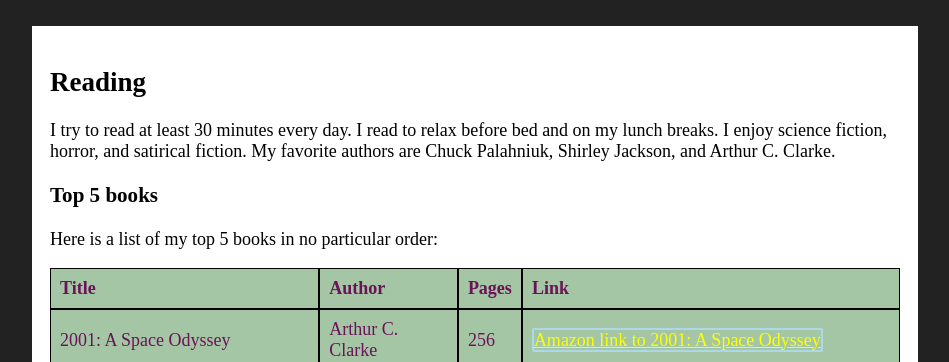
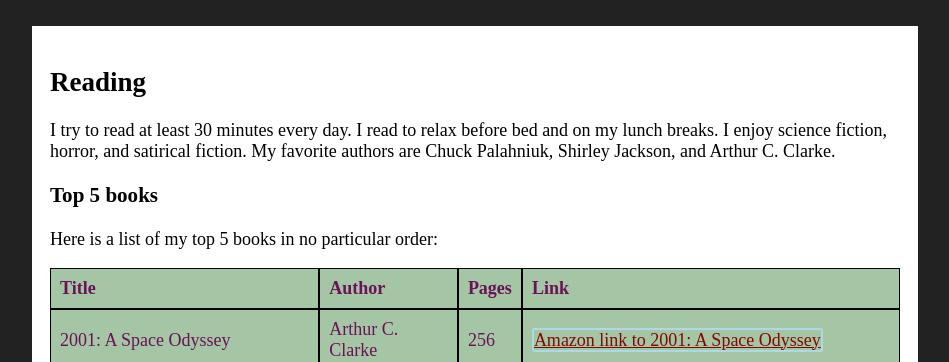
Before and after one commit to sebbydoh/Assignment-08, a plain HTML site: page index.html in a window 1280 px wide. Shown: the part 438-800 px from the top of the page, without its empty margins (165-1114 px from the left). Drawn offline with Linux system fonts and the light colour scheme.

Commit message:
Changed hover and focus to easily see which link is selected

```diff
--- a/main.css
+++ b/main.css
@@ -17,10 +17,10 @@ header {
 a:link, a:visited, a:active {
 	border: 2px solid lightblue;
 	border-radius: 2px;
-	color: #ffff00;
+	color: #840606;
 }
 
-a:hover {
+a:hover, a:focus {
 	background-color: #ffff00;
 	color: #ffaa50;
 }
```
